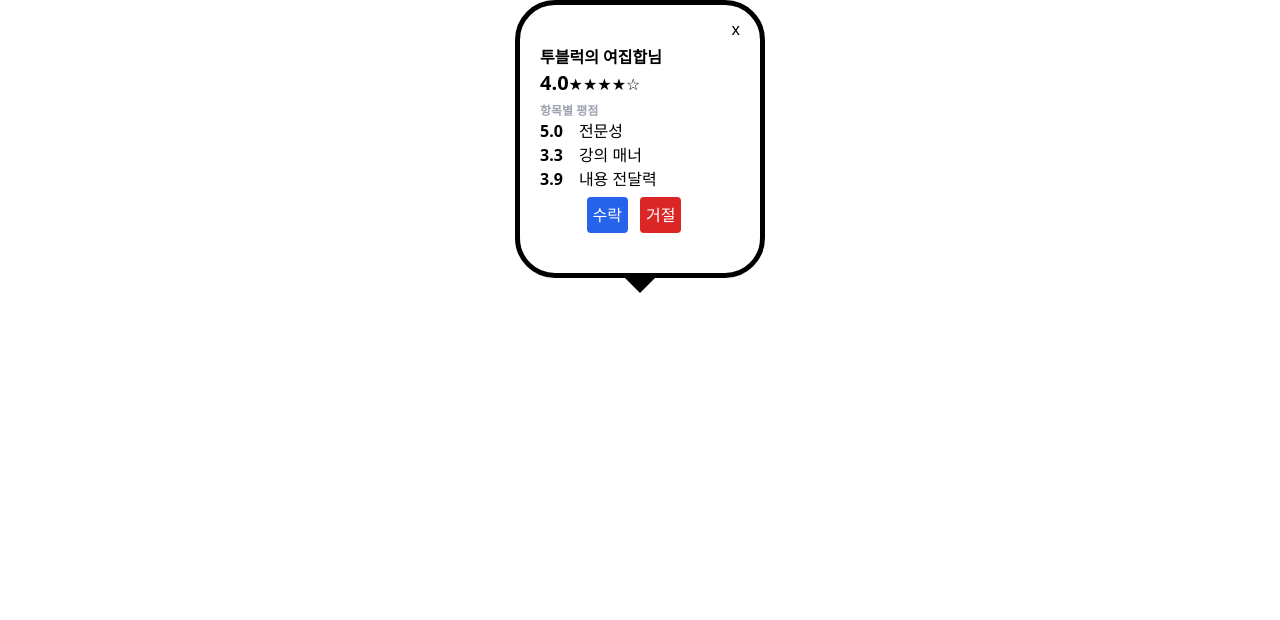
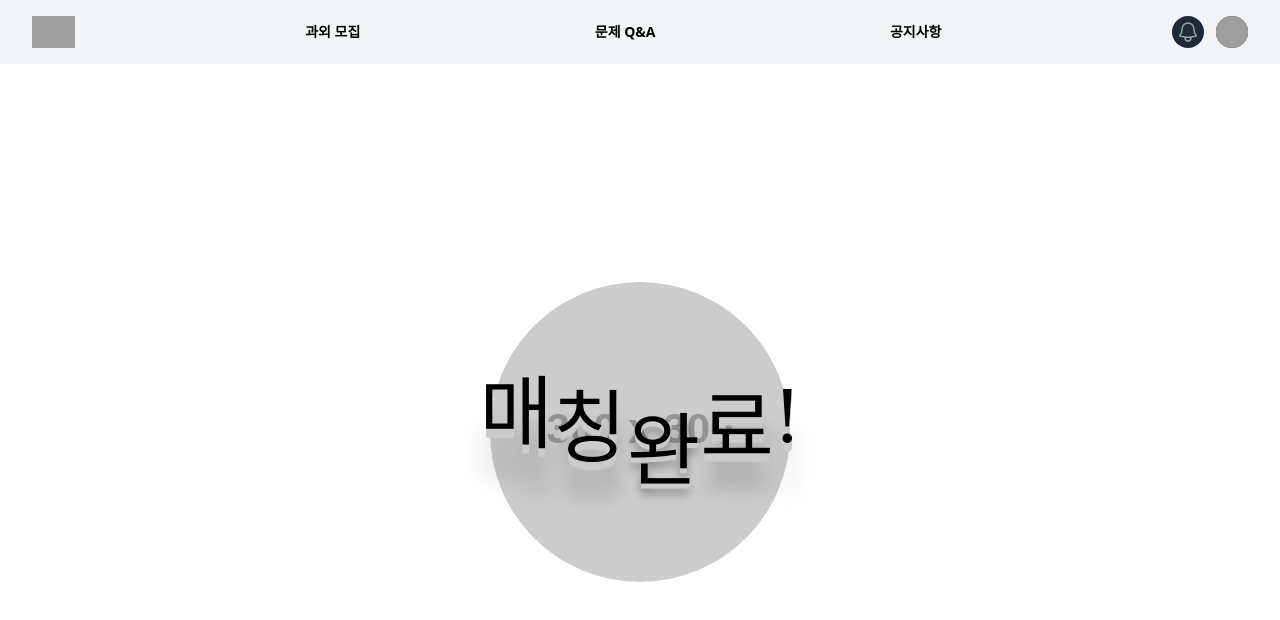
Before and after one commit to seongeun42/TutorCall, a Vue app in the folder frontend/: page / in a window 1280 px wide. Shown: the top 620 px of the page. Built offline with nearby package versions, Linux system fonts and the light colour scheme; grey boxes are pictures that could not be loaded.

Commit message:
frontend 매칭 시 글자

```diff
--- a/frontend/src/App.vue
+++ b/frontend/src/App.vue
@@ -2,14 +2,18 @@
 import NavBar from '@/components/NavBar.vue'
 import SideBar from '@/pages/tutorcall/SideBar.vue'
 import TutorCallPage from '@/pages/tutorcall/TutorCallPage.vue'
-import SpeechBubble from '@/pages/tutorcall/SpeechBubble.vue'
+import MatchCall from '@/pages/tutorcall/MatchCall.vue'
+import MatchText from '@/pages/tutorcall/MatchText.vue'
 </script>
 
 <template>
   <div class="flex flex-col test">
-    <!--    <NavBar />-->
+    <NavBar />
     <!--    <TutorCallPage class="h-full overflow-hidden relative" />-->
-    <SpeechBubble class="w-60"> </SpeechBubble>
+    <div class="h-full relative flex justify-center items-center">
+      <MatchText></MatchText>
+      <MatchCall></MatchCall>
+    </div>
   </div>
 </template>
 
--- a/frontend/src/pages/tutorcall/FloatObject.vue
+++ b/frontend/src/pages/tutorcall/FloatObject.vue
@@ -6,6 +6,7 @@
       height: props.size + 'px',
       top: props.positionX + '%',
       left: props.positionY + '%',
+      transform: 'translate(-50%, -50%)',
       backgroundImage: 'url(https://via.placeholder.com/' + props.size + 'x' + props.size + ')',
       animation: 'ani' + Math.floor(Math.random() * 3) + 1
     }"
--- /dev/null
+++ b/frontend/src/pages/tutorcall/MatchCall.vue
@@ -0,0 +1,12 @@
+<script setup lang="ts">
+import FloatObject from '@/pages/tutorcall/FloatObject.vue'
+import MatchText from '@/pages/tutorcall/MatchText.vue'
+</script>
+
+<template>
+  <div>
+    <FloatObject position-y="50" size="300" position-x="50" />
+  </div>
+</template>
+
+<style scoped></style>
--- /dev/null
+++ b/frontend/src/pages/tutorcall/MatchText.vue
@@ -0,0 +1,80 @@
+<script setup lang="ts">
+// TODO: fade in out 적용 OR 사라지는 효과 넣어야 함
+</script>
+
+<template>
+  <div>
+    <span>매</span>
+    <span>칭</span>
+    <span>완</span>
+    <span>료</span>
+    <span>!</span>
+  </div>
+</template>
+
+<style scoped>
+div {
+  -webkit-font-smoothing: antialiased;
+  z-index: 999;
+}
+
+span {
+  position: relative;
+  top: 20px;
+  display: inline-block;
+  animation: bounce 0.3s ease infinite alternate;
+  font-family: 'Titan One', cursive;
+  font-size: 80px;
+  color: #000;
+  text-shadow:
+    0 1px 0 #ccc,
+    0 2px 0 #ccc,
+    0 3px 0 #ccc,
+    0 4px 0 #ccc,
+    0 5px 0 #ccc,
+    0 6px 0 transparent,
+    0 7px 0 transparent,
+    0 8px 0 transparent,
+    0 9px 0 transparent,
+    0 10px 10px rgba(0, 0, 0, 0.4);
+}
+
+div span:nth-child(2) {
+  animation-delay: 0.1s;
+}
+div span:nth-child(3) {
+  animation-delay: 0.2s;
+}
+div span:nth-child(4) {
+  animation-delay: 0.3s;
+}
+div span:nth-child(5) {
+  animation-delay: 0.4s;
+}
+div span:nth-child(6) {
+  animation-delay: 0.5s;
+}
+div span:nth-child(7) {
+  animation-delay: 0.6s;
+}
+div span:nth-child(8) {
+  animation-delay: 0.7s;
+}
+
+@keyframes bounce {
+  100% {
+    top: -20px;
+    text-shadow:
+      0 1px 0 #ccc,
+      0 2px 0 #ccc,
+      0 3px 0 #ccc,
+      0 4px 0 #ccc,
+      0 5px 0 #ccc,
+      0 6px 0 #ccc,
+      0 7px 0 #ccc,
+      0 8px 0 #ccc,
+      0 9px 0 #ccc,
+      0 50px 25px rgba(0, 0, 0, 0.2);
+  }
+}
+</style>
```
